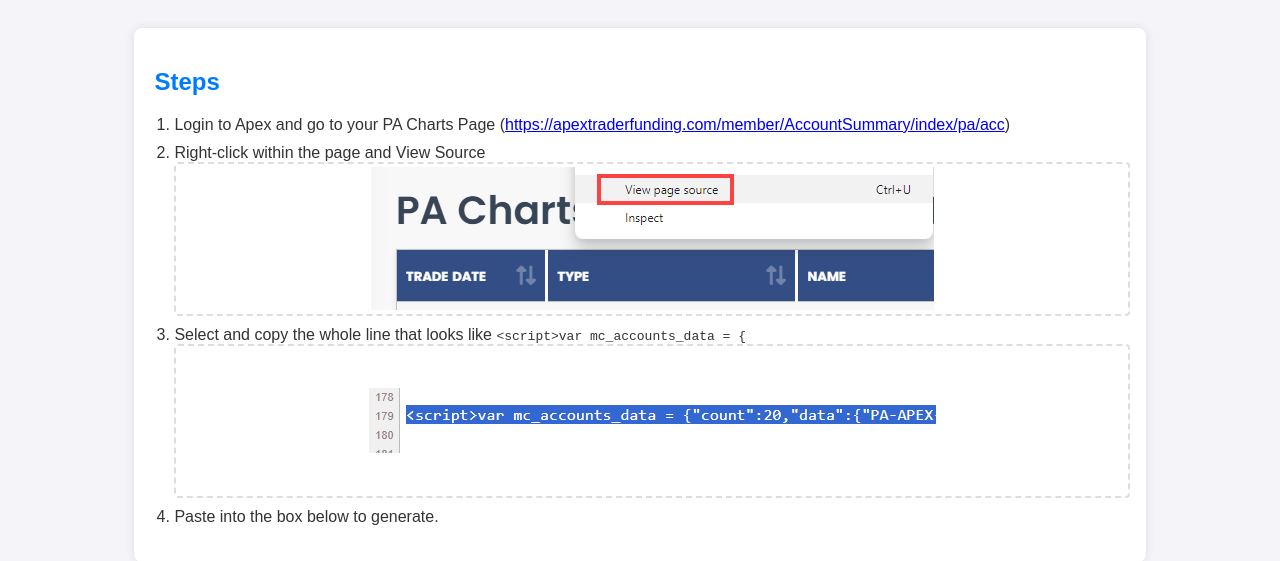
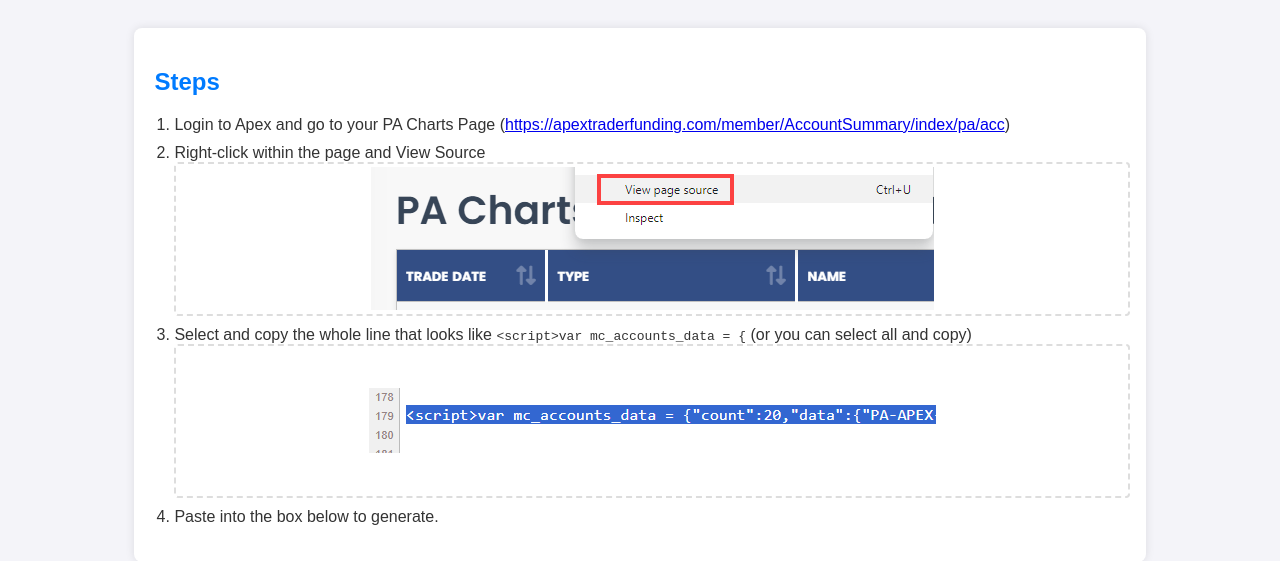
Before and after one commit to jgq85/PAPnLChecker, a plain HTML site: page index.html in a window 1280 px wide. Shown: the top 561 px of the page. Drawn offline with nearby package versions, Linux system fonts and the light colour scheme.

Commit message:
Update index.html

```diff
--- a/index.html
+++ b/index.html
@@ -102,7 +102,7 @@
             <ol>
                 <li>Login to Apex and go to your PA Charts Page (<a href="https://apextraderfunding.com/member/AccountSummary/index/pa/acc" target="_blank">https://apextraderfunding.com/member/AccountSummary/index/pa/acc</a>)</li>
                 <li>Right-click within the page and View Source <br><div class="screenshot-placeholder"><img src="Step2-ViewSource.png"></div></li>
-                <li>Select and copy the whole line that looks like <code>&lt;script&gt;var mc_accounts_data = {</code><br><div class="screenshot-placeholder"><img src="Step3-CopyHTML.png"></div></li>
+                <li>Select and copy the whole line that looks like <code>&lt;script&gt;var mc_accounts_data = {</code> (or you can select all and copy)<br><div class="screenshot-placeholder"><img src="Step3-CopyHTML.png"></div></li>
                 <li>Paste into the box below to generate.</li>
             </ol>
         </div>
```
